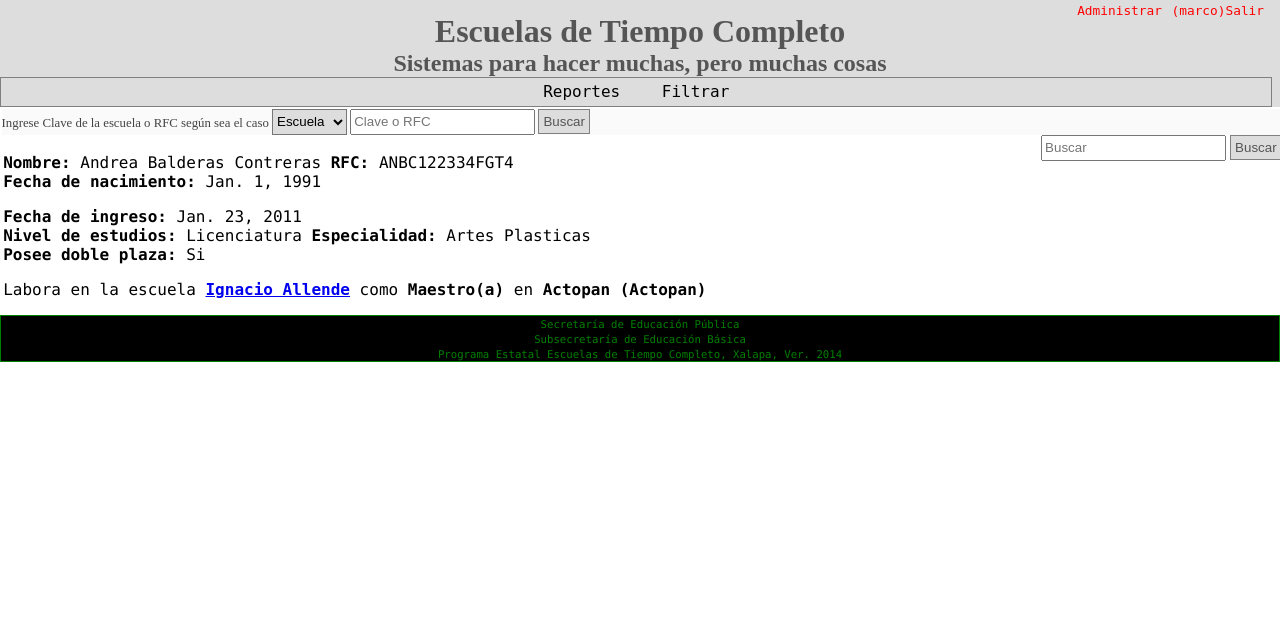
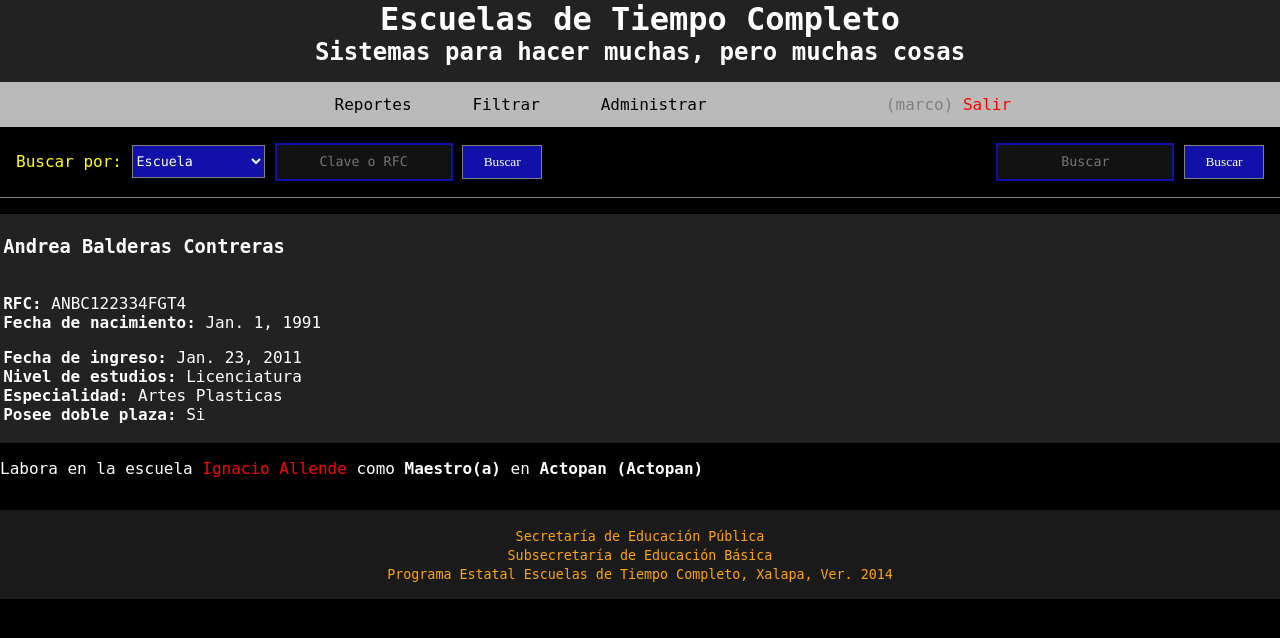
Before and after one commit to marcoavazquez/PETC_Django, a Django app: a page that uses templates/base.html in a window 1280 px wide. Shown: the top 638 px of the page. Run offline with Django 3.2, Linux system fonts and the light colour scheme; a user stored in the database is signed in; data comes from the database, SQL or seed files in the repository; both versions use the stored data as it was after the commit.

Commit message:
cambiando diseño y corrigiendo error en PErsonalView

```diff
--- a/escuelas/templates/escuelas/home.html
+++ b/escuelas/templates/escuelas/home.html
@@ -3,7 +3,7 @@
 Bienvenido
     <span class="user">{{user}}</span>
     {% if not user.is_authenticated %}
-        Inicie sesión <strong><a href="/login/">Aquí</a></strong>
+        Inicie sesión <strong><a href="/login/" class="lnk">Aquí</a></strong>
     {% endif %}
 <br>
 <p>
@@ -26,6 +26,6 @@ Bienvenido
     En <b>Reportes</b> mostraré algunos filtros que podrían ser utiles con la
     opción de imprimir en PDF.
 </p>
-
-
+<br>
+Y por el momento esto es todo...
 {% endblock content %}
--- a/personal/templates/personal/personal.html
+++ b/personal/templates/personal/personal.html
@@ -1,70 +1,71 @@
 {% extends "base.html" %}
 {% block content %}
-
+{% if not detalle %}
+<table>
+<tr class="fila">
+        <th class="item-esc">RFC</th>
+        <th class="item-esc">Nombre</th>
+        <th class="item-esc">¿Doble plaza?</th>
+        <th class="item-esc">fecha de ingreso</th>
+        <th class="item-esc">Nivel de estudios</th>
+        <th class="item-esc">Especialidad</th>
+        <th>-</th>
+</tr>
+{% endif %}
 {% for personal in object_list %}
 {% if detalle %}
-    <strong>Nombre: </strong>{{personal.nombre}} {{personal.apellido_paterno}}
-            {{personal.apellido_materno}}
+    <div class="pers">
+    <h3>{{personal.nombre}} {{personal.apellido_paterno}}
+            {{personal.apellido_materno}}</h3><br>
     <strong>RFC: </strong>{{personal.rfc}}<br>
     <strong>Fecha de nacimiento: </strong>{{personal.fecha_nacimiento}}
     <p>
         <strong>Fecha de ingreso: </strong>{{personal.fecha_ingreso}}<br>
-        <strong>Nivel de estudios: </strong>{{personal.nivel_estudio}}
+        <strong>Nivel de estudios: </strong>{{personal.nivel_estudio}}<br>
         <strong>Especialidad: </strong> {{personal.especialidad}}<br>
         <strong>Posee doble plaza: </strong>{{personal.dos_plaza}}
+    </div>
     </p>
     <p>
         {% for esc in schooll %}
             Labora en la escuela
-            <strong><a href="{% url 'detalle-escuela' esc.escuela.clave esc.escuela.id %}">
-                {{esc.escuela.nombre}}</a></strong>
+            <a class="a-esc" href="{% url 'detalle-escuela' esc.escuela.clave esc.escuela.id %}">
+                {{esc.escuela.nombre}}
+            </a>
             como <strong>{{esc.puesto}}</strong>
             en <strong>{{esc.escuela.localidad}}</strong>
         {% endfor %}
     </p>
 {% else %}
-<ul class="lista-escuela">
-<li class="fila">
-    <ul class="encabezado">
-        <li class="item-esc">RFC</li>
-        <li class="item-esc">Nombre</li>
-        <li class="item-esc">¿Doble plaza?</li>
-        <li class="item-esc">fecha de ingreso</li>
-        <li class="item-esc">Nivel de estudios</li>
-        <li class="item-esc">Especialidad</li>
-        <li>-</li>
-    </ul>
-</li>
-<li class="fila">
-    <ul class="resultado">
-        <li class="item-esc">
+
+<tr>
+        <td class="item-esc">
             {{personal.rfc}}
-        </li>
-        <li class="item-esc">
+        </td>
+        <td class="item-esc">
             {{personal.nombre}}
             {{personal.apellido_paterno}}
             {{personal.apellido_materno}}
-        </li>
-        <li class="item-esc">
+        </td>
+        <td class="item-esc">
             {{personal.dos_plaza}}
-        </li>
-        <li class="item-esc">
+        </td>
+        <td class="item-esc">
             {{personal.fecha_ingreso}}
-        </li>
-        <li class="item-esc">
+        </td>
+        <td class="item-esc">
             {{personal.nivel_estudio}}
-        </li>
-        <li class="item-esc">
+        </td>
+        <td class="item-esc">
             {{personal.especialidad}}
-        </li>
-        <li>
-            <a href="{% url 'personal' personal.rfc %}">Más Datos...</a>
-        </li>
-    </ul>
-</li>
+        </td>
+        <td>
+            <a href="{% url 'personal' personal.rfc %}" class="mas">Ver</a>
+        </td>
+</tr>
 {% endif %}
 {% empty %}
-No existe esta escuela o no se ha dado de alta
+<span class="error">No existe esta persona o no se ha dado de alta</span>
 {% endfor %}
-</ul>
+</table>
 {% endblock content %}
--- a/personal/views.py
+++ b/personal/views.py
@@ -11,18 +11,21 @@ class PersonalView(LoginRequiredMixin, generic.ListView):
         if self.kwargs.get("rfc"):
             queryset = self.model.objects.filter(rfc=self.kwargs['rfc'])
             self.detalle = True
-            self.rfc = self.model.objects.get(rfc=self.kwargs['rfc'])
+            try:
+                rfc = self.model.objects.get(rfc=self.kwargs['rfc'])
+                self.q_esc = PersonalPorCiclo.objects.filter(personal=rfc.id)[:1]
+            except Personal.DoesNotExist:
+                self.q_esc = None
+
         else:
             queryset = super(PersonalView, self).get_queryset()
             self.detalle = False
+            self.q_esc = None
         return queryset
 
     def get_context_data(self, **kwargs):
         context = super(PersonalView, self).get_context_data(**kwargs)
-
-        q_esc = PersonalPorCiclo.objects.filter(personal=self.rfc.id)[:1]
-
-        detalle = {'detalle': self.detalle, 'schooll': q_esc}
+        detalle = {'detalle': self.detalle, 'schooll': self.q_esc}
         context.update(detalle)
 
         return context
--- a/static/css/estilos.css
+++ b/static/css/estilos.css
@@ -1,171 +1,174 @@
 body{
-    background: white;
+    background: black;
+    margin: 0px;
+    font-family: 'monospace';
     font-size: 16px;
-    font-family: 'consolas';
-    margin: 0px;
+}
+header{
+    background: #222222;
+    color:white;
+    text-align: center;
+}
+h1,h2{
+    margin:0px;
+}
+a{
+    text-decoration: none;
+}
+footer{
+    color:orange;
+    background: #1A1A1A;
+    padding: 1em;
+    text-align: center;
+}
+.contenido{
+    background: black;
+    color: white;
+    margin-top: 0px;
+    margin: 0px auto;
+    max-width: 80em;
+    padding-top:1em;
+    padding-bottom: 1em;
+    width: 100%;
+}
+.lnk{
+    color:orange;
+}
+.lnk:hover{
+    color:red;
+}
+.user{
+    color:#5555FF;
+}
+.form-sesion{
+    text-align: center;
+}
+.campos-texto{
+    color:red;
+    background: black;
+    border:none;
+    border-bottom: 1px solid white;
+    font-family: monaco;
+    font-size: 1.3em;
+    text-align: center;
+}
+.btn-submit{
+    background: #111111;
+    border: 1px solid #00FF00;
+    color:white;
+    padding: 0.8em;
+    width: 20%;
+}
+.nav{
+    background: #BABABA;
+}
+.item-menu,.item-usr{
+    display: inline-block;
+}
+.item-menu{
+    padding: 0.8em;
+}
+.item-menu a{
+    color:black;
+    padding: 0.8em;
+}
+.item-menu a:hover{
+    background: black;
+    color:white;
+
+}
+.item-usr{
+    color:gray;
+    padding-left: 9em;
+}
+.item-usr a{
+    color:red;
+}
+.item-usr a:hover{
+    border-bottom: 1px solid red;
 }
 
-header{
-    background: #ddd;
-    margin: 0px;
+.form-consulta{
+    color:yellow;
+}
+.form-b{
+    float:right;
+}
+.cont-forms{
+    border-bottom: 1px solid gray;
+    padding-bottom: 1em;
+    padding-right: 1em;
+    padding-left: 1em;
+}
+.fms{
+    display: inline-block;
+}
+.slct{
+    background: #1111AA;
+    border:1px solid gray;
+    color:white;
+    font-family: "consolas";
+    height: 2.5em;
+    margin:0px;
+    width: 10em;
+}
+.cmp-text{
+    background: #121212;
+    border:none;
+    border: 2px solid #1111AA;
+    color:red;
+    font-family: 'consolas';
+    height: 2.4em;
     text-align: center;
 }
 
-footer{
-    background: black;
-    border: 1px solid green;
-    color: green;
+.btn{
+    background: #1111AA;
+    border:1px solid gray;
+    color:white;
+    font-family: "andale mono";
+    height: 2.5em;
+    width: 6em;
+}
+.cab{
+    background: #123456;
+}
+.cab th{
+    padding: 0.4em;
+}
+.item-esc{
+    text-align: center;
+    padding-top: 0.3em;
+    padding-bottom: 0.3em;
+    border-bottom: 1px solid gray;
+    border-right: 1px solid gray;
+}
+.mas{
+    background: blue;
+    border: 1px solid white;
+    color:#FF5555;
     font-size: 0.8em;
-    text-align: center;
+    padding: 0.4em;
 }
-footer:hover{
+.mas:hover{
+    background: white;
     color:red;
 }
-h1{
-    padding-top: 0.4em;
-}
-h1, h2{
-    color:#555;
-    font-family: "Caviar Dreams";
-    margin: 0px;
-}
-
-a{
-    font-family: 'monospace'
-}
-.cuerpo{
-    padding-top: 1em;
-    padding-left: 0.2em;
-}
-.content{
-    margin: 0px auto;
-    max-width: 80em;
-    width: 100%;
-}
-.form-sesion{
-    padding: 3em;
-    margin: 0px auto;
-    width: 24em;
-}
-.campos-texto{
-    background: white;
-    border: 1px solid gray;
-    border-radius: 25px;
-    font-size: 1.2em;
-    height: 2em;
-    text-align: center;
-    width: 20em;
-}
-.btn-submit{
-    background: #AAFFAA;
-    border: 1px solid green;
-    border-radius: 25px;
-    font-family: monaco;
-    height: 2.5em;
-    width: 29.1em;
-}
-.user{
-    color:blue;
-}
-.menu{
-    border:1px solid gray;
-    list-style: none;
-    margin: 0px;
-    padding: 0.3em;
-    text-align: center;
-    width: 98.5%;
-}
-.item{
-    display: inline-block;
-}
-.item a{
-    color: black;
-    padding: 0.4em 1em 0.4em 1em;
-    text-decoration: none;
-}
-.item a:hover{
-    border-top: 1px solid gray;
-    border-bottom: 2px solid gray;
-}
-.item a:active{
-    color: gray;
-}
-.menu-2{
-    margin: 0px;
-    position: absolute;
-    right: 1em;
-    top: 0em;
-}
-.menu-2 li{
-    text-align: center;
-    display: inline-block;
-}
-.menu-2 li a{
-    color: red;
-    text-decoration: none;
-    font-size: 0.8em;
-}
-.menu-2 li a:hover{
-    border-top: 2px solid red;
-    border-bottom: 2px solid red;
-    }
-
-.lista-escuela li{
-    display: inline-block;
-}
-.peque{
-    border-right: 1px solid gray;
-    width: 4em;
-}
-.encabezado{
-    border-bottom: 1px solid black;
-    font-weight: bold;
-}
-.encabezado li{
-    text-align: center;
-}
-.resultado{
-    border-bottom: 1px solid gray;
-}
-.resultado li{
-    text-align: center;
-}
-.fila{
-    width: 100%;
-}
-.item-esc{
-    border-right: 1px solid gray;
-    width: 10%;
-}
-.forms{
-    background: #FAFAFA;
-    color:#444;
-    font-family: 'ubuntu';
-    margin: 0.1em;
-    width: 100%;
-}
-.form-consulta{
-    font-size: 0.8em;
-}
-.form-busqueda{
-    float: right;
-}
-.campos-busqueda{
-    height: 1.5em;
-    margin: 0px;
-}
-.btn-busca{
-    background: #DDD;
-    border: 1px solid gray;
-    color: #555;
-    margin: 0px;
-    padding: 0.3em;
-}
-.select-consulta{
-    background: #DDD;
-    height: 1.9em;
-    margin: 0px;
+.personal{
+    background: #212121;
+    padding: 0.5em;
 }
 .escuela{
-    background: #FAFFFA;
+    background: #111111;
+    padding: 0.2em;
 }
+.pers{
+    background: #222222;
+    padding: 0.2em;
+}
+.a-esc{
+    color:red;
+}
+.error{
+    color:red;
+}
--- a/templates/base.html
+++ b/templates/base.html
@@ -3,7 +3,7 @@
 <head>
     {% load static from staticfiles %}
     <meta charset="UTF-8">
-    <link rel="stylesheet" href="{% static 'css/estilos.css' %}">
+    <link rel="stylesheet" href="{% static "css/estilos.css" %}">
     <title>
         {% block title %}
         Inicio | Escuelas de Tiempo Completo Veracruz
@@ -11,46 +11,50 @@
     </title>
 </head>
 <body>
-<header>
+<header class="jumbotron">
     <h1>
         Escuelas de Tiempo Completo
     </h1>
     <h2>
         Sistemas para hacer muchas, pero muchas cosas
     </h2>
-    <nav>
-        {% if user.is_authenticated %}
-        <ul class="menu-2">
-            <li><a href="/admin/">Administrar</a></li>
-            <li><a href="{% url 'salir' %}">({{user}})Salir</a></li>
+    {% if user.is_authenticated %}
+    <nav class="nav">
+        <ul class="menu">
+            <li class="item-menu"><a class="" href="">Reportes</a></li>
+            <li class="item-menu"><a class="" href="">Filtrar</a></li>
+            <li class="item-menu"><a href="/admin/">Administrar</a></li>
+            <li class="item-usr">({{user}})
+            <a class="label label-danger" href="{% url 'salir' %}">Salir</a></li>
         </ul>
-            <ul class="menu">
-                <li class="item"><a href="">Reportes</a></li>
-                <li class="item"><a href="">Filtrar</a></li>
-            </ul>
-        {% endif%}
     </nav>
+    {% endif%}
+
 </header>
-<div class="content">
+<div class="">
 {% if user.is_authenticated %}
-<div class="forms">
-<form action="{% url 'consulta' %}" class="form-consulta">
-    Ingrese Clave de la escuela o RFC según sea el caso
-    <select name="tipo-busqueda" class="select-consulta">
+<div class="cont-forms">
+<form action="{% url 'consulta' %}" class="fms form-consulta">
+    <div class="cont-cf">
+    Buscar por:
+    <select name="tipo-busqueda" class="slct">
         <option value="escuela">Escuela</option>
         <option value="personal">Personal</option>
     </select>
-    <input type="text" name="consulta" class="campos-busqueda" placeholder="Clave o RFC">
-    <input type="submit" value="Buscar" class="btn-busca">
+    <input type="text" name="consulta" class="cmp-text" placeholder="Clave o RFC">
+    <input type="submit" value="Buscar" class="btn">
+    </div>
 </form>
 
-<form action="" class="form-busqueda">
-    <input type="text" name="busqueda" placeholder="Buscar" class="campos-busqueda">
-    <input type="submit" value="Buscar" class="btn-busca">
+<form action="" class="fms form-b">
+<div class="cont-cf">
+    <input type="text" name="busqueda" placeholder="Buscar" class="cmp-text">
+    <input type="submit" value="Buscar" class="btn">
+</div>
 </form>
 </div>
-<section class="cuerpo">
 {% endif %}
+<section class="contenido">
 {% block content %}
 {% endblock content %}
 </div>
--- a/templates/login.html
+++ b/templates/login.html
@@ -2,7 +2,7 @@
 {% block content %}
         <form action="" method="post" class="form-sesion">
         <p>
-            Iniciar Sesión
+            <strong>Iniciar Sesión</strong>
         </p>
             {% csrf_token %}
             {{form.as_p}}
```
Also changed, not shown: escuelas/templates/escuelas/detalle_escuela.html (+14 -15 lines), escuelas/templates/escuelas/escuela_list.html (+38 -41 lines), db.sqlite3.
